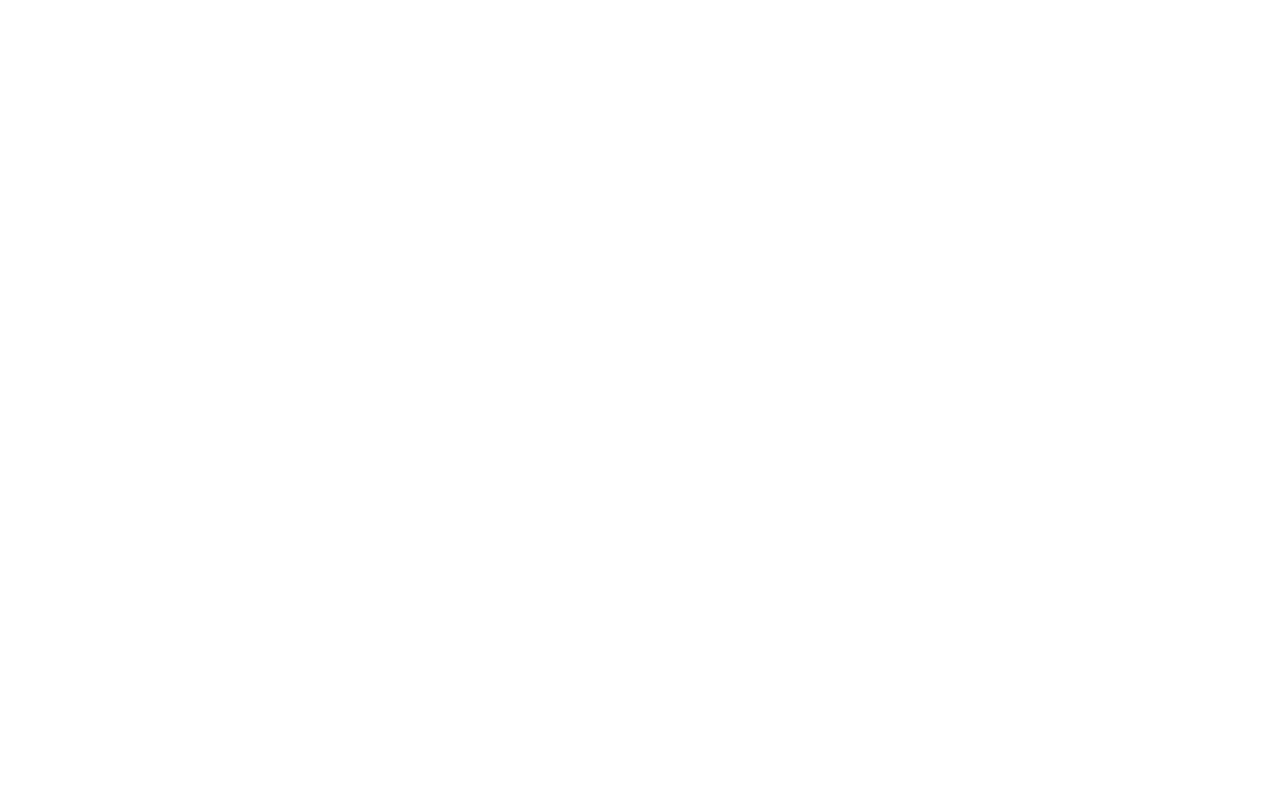
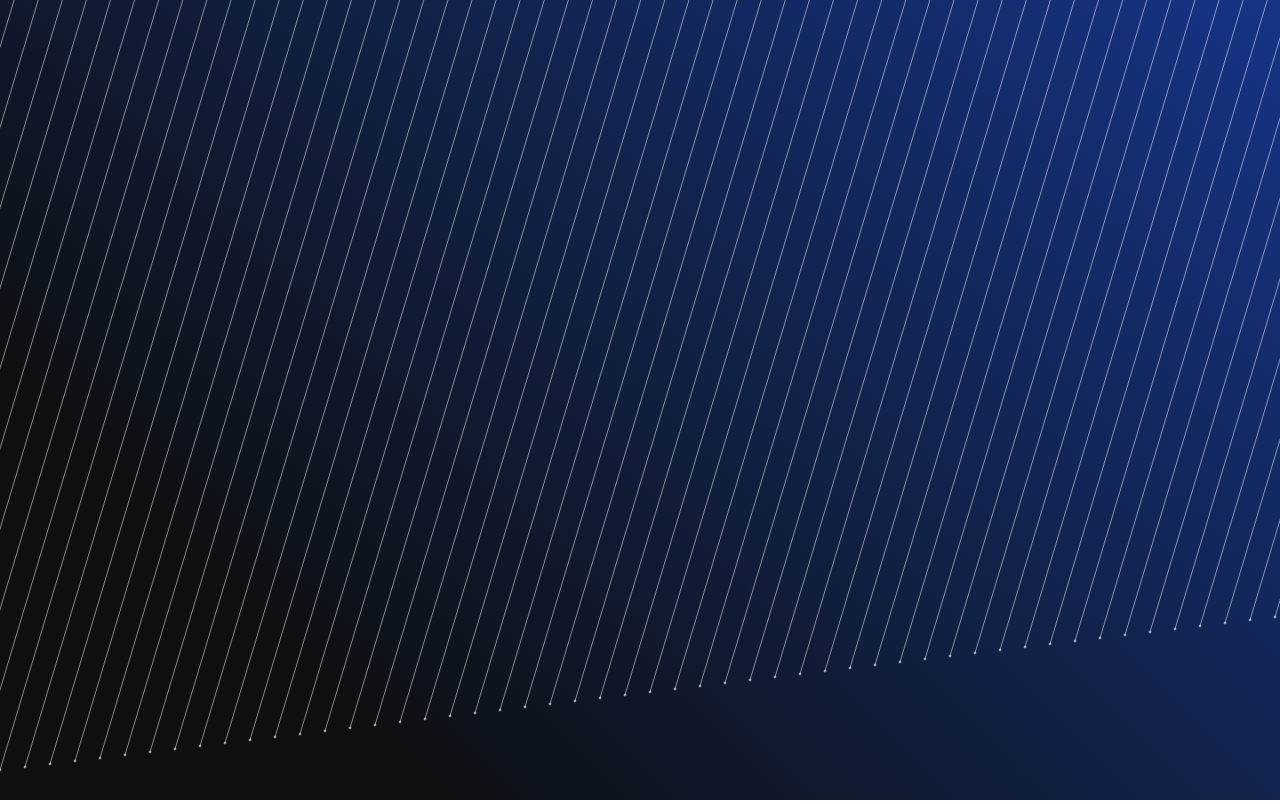
Before and after one commit to b13peterson/JSCanvas, a plain HTML site: page canvas.html in a window 1280 px wide. Drawn offline with Linux system fonts and the light colour scheme.

Commit message:
created Line shape and populated 100 lines in the canvas

```diff
--- a/css/canvasStyle.css
+++ b/css/canvasStyle.css
@@ -2,3 +2,7 @@ body {
 	margin: 0;
 	overflow-x: hidden;
   }
+
+canvas {
+	background: linear-gradient(45deg, #0d1011 0% 20%, #163486)
+}
--- a/src/canvas.js
+++ b/src/canvas.js
@@ -36,13 +36,59 @@ class Shape {
 		// control movement and interactivity
 		this.draw();
 	};
-}
+};
+
+class Line {
+	constructor(x, y, offset) {
+		this.x = x;
+		this.y = y;
+		this.offset = offset;
+		this.radians = 0;
+		this.velocity = 0.01;
+	};
+
+	draw = () => {
+		context.strokeStyle = 'rgba(255, 255, 255, 0.5)';
+		context.fillStyle = 'rgba(255, 255, 255, 0.3)';
+
+		context.beginPath();
+		context.arc(this.x, this.y, 1, 0, Math.PI * 2, false);
+		context.fill();
+		context.moveTo(this.x, this.y);
+		context.lineTo(this.x + 300, this.y - 1000);
+		context.stroke();
+		context.closePath();
+
+		this.update();
+	};
+
+	update = () => {
+		// control movement and interactivity
+	};
+};
 
 function animate() {
 	requestAnimationFrame(animate);
 	context.clearRect(0, 0, window.innerWidth, window.innerHeight);
+	lineArray.forEach(line => {
+		line.draw();
+	});
+};
 
-	// call our animation method like Shape.draw()
+
+// Fill screen with lines
+const lineArray = [];
+for (let i = 0; i < 100; i++) {
+	const start = { x: -250, y: 800};
+	const unit = 25;
+
+	lineArray.push(
+		new Line(
+			start.x + unit * i,
+			start.y + i * -3,
+			0.1 + (1 * i)
+		)
+	);
 };
 
 animate();
```
